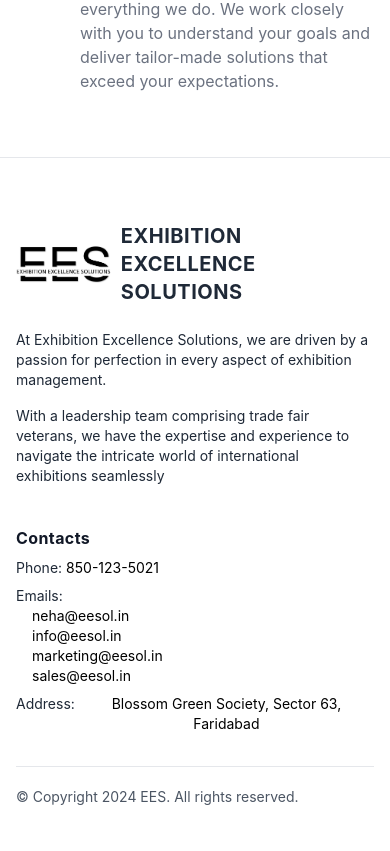
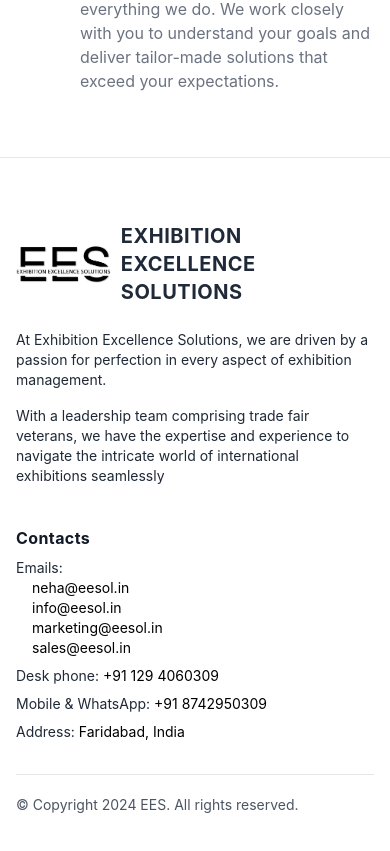
Before and after one commit to sardug10/ees, a React (Create React App) app: page / in a window 390 px wide. Shown: the part 5260-6111 px from the top of the page. Built offline with nearby package versions, Linux system fonts and the light colour scheme.

Commit message:
updated contact us details

```diff
--- a/src/components/Footer.tsx
+++ b/src/components/Footer.tsx
@@ -3,7 +3,10 @@
 
 const Footer = () => {
   return (
-    <div className="px-4 pt-16 border-t mx-auto sm:max-w-xl md:max-w-full lg:max-w-screen-xl md:px-24 lg:px-8">
+    <div
+      id="contact-us"
+      className="px-4 pt-16 border-t mx-auto sm:max-w-xl md:max-w-full lg:max-w-screen-xl md:px-24 lg:px-8"
+    >
       <div className="grid gap-10 row-gap-6 mb-8 sm:grid-cols-2 lg:grid-cols-3">
         {" "}
         <div className="sm:col-span-2">
@@ -34,17 +37,6 @@
           <p className="text-base font-bold tracking-wide text-gray-900">
             Contacts
           </p>
-          <div className="flex">
-            <p className="mr-1 text-gray-800">Phone:</p>
-            <a
-              href="tel:850-123-5021"
-              aria-label="Our phone"
-              title="Our phone"
-              className="transition-colors duration-300 text-deep-purple-accent-400 hover:text-deep-purple-800"
-            >
-              850-123-5021
-            </a>
-          </div>
           <div className="flex flex-col">
             <p className="mr-1 text-gray-800">Emails:</p>
             <a
@@ -81,13 +73,35 @@
             </a>
           </div>
           <div className="flex">
+            <p className="mr-1 text-gray-800">Desk phone:</p>
+            <a
+              href="tel:+91 129 4060309"
+              aria-label="Our phone"
+              title="Our phone"
+              className="transition-colors duration-300 text-deep-purple-accent-400 hover:text-deep-purple-800"
+            >
+              +91 129 4060309
+            </a>
+          </div>
+          <div className="flex">
+            <p className="mr-1 text-gray-800">Mobile & WhatsApp:</p>
+            <a
+              href="tel:+91 8742950309"
+              aria-label="Our phone"
+              title="Our phone"
+              className="transition-colors duration-300 text-deep-purple-accent-400 hover:text-deep-purple-800"
+            >
+              +91 8742950309
+            </a>
+          </div>
+          <div className="flex">
             <p className="mr-1 text-gray-800">Address:</p>
             <button
               aria-label="Our address"
               title="Our address"
               className="transition-colors duration-300 text-deep-purple-accent-400 hover:text-deep-purple-800"
             >
-              Blossom Green Society, Sector 63, Faridabad
+              Faridabad, India
             </button>
           </div>
         </div>
--- a/src/components/Navbar.tsx
+++ b/src/components/Navbar.tsx
@@ -23,6 +23,10 @@
   {
     name: "Why choose us?",
     href: "#why-choose-us",
+  },
+  {
+    name: "Contact us",
+    href: "#contact-us",
   },
 ];
 
```
